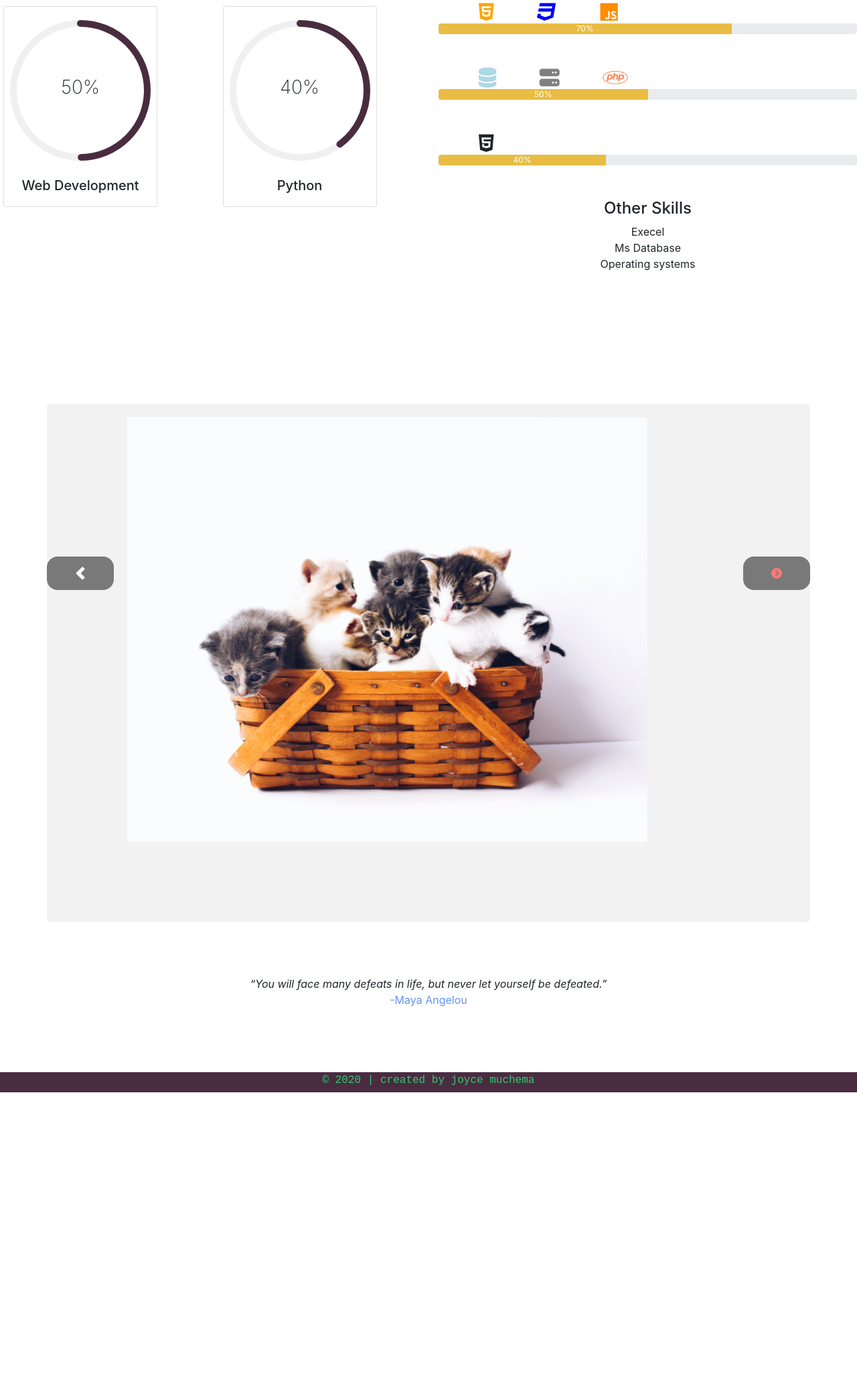
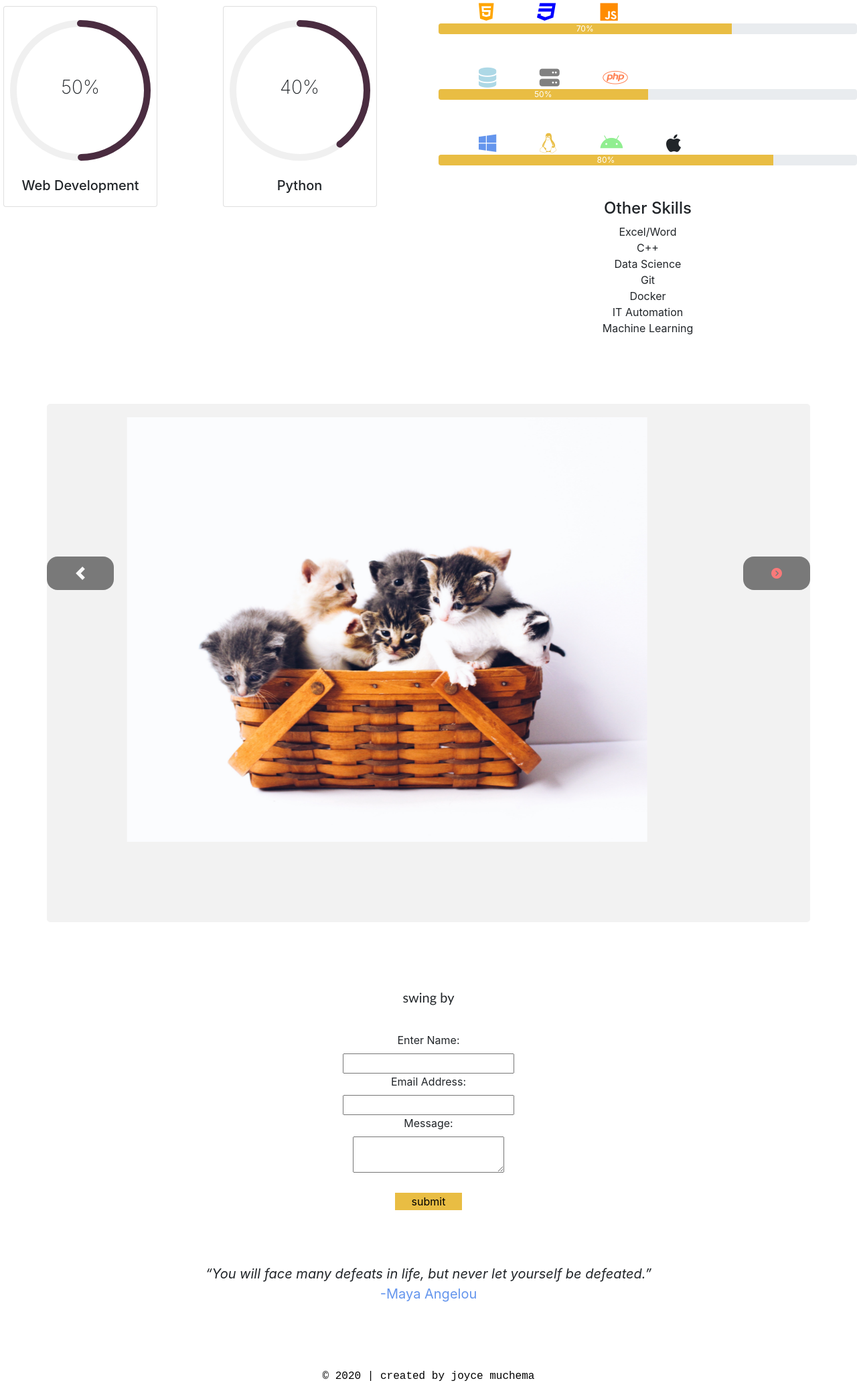
Before and after one commit to joycemuch/joycemuch.github.io, a plain HTML site: page index.htm in a window 1280 px wide. Shown: the part 1347-3430 px from the top of the page at 67% size. Before the commit the page ends 2978 px from the top, so only its background shows below. Drawn offline with nearby package versions, Linux system fonts and the light colour scheme; a small style sheet from the web is missing.

Commit message:
updated files

```diff
--- a/css/style.css
+++ b/css/style.css
@@ -349,21 +349,57 @@ padding: 0% 90px;
   text-align: center;
 
 }
+
+
+.contact{
+margin-top: 100px;
+text-align: center;
+
+
+
+
+}
+
+input[type=submit]{
+  background-color: #e9bd43;
+  border: none;
+  width: 100px;
+
+
+
+
+}
+
+
 q{
   font-style: italic;
+  fo
 }
 .mySlides .author{
   color: cornflowerblue;
 
 }
 
+.slideshow{
+
+font-size: 20px;
+
+
+}
+
+
+
+
+
+
 
 footer{
-  height:30px;
+
   text-align: center;
   font-family: 'Courier New', Courier, monospace;
-  color: #2ecc71;
-  background-color: #4a2c40;
+  color:black;
+
+  margin-bottom: 0px;
 }
 
 
@@ -380,7 +416,7 @@ color: red;
 size: 30px;
 
 }
-
+/*
 
 
 
@@ -419,7 +455,7 @@ input[type=submit] {
 
 input[type=submit]:hover {
   background-color: #45a049;
-}
+} */
 
 .container {
   border-radius: 5px;
--- a/index.htm
+++ b/index.htm
@@ -17,20 +17,10 @@
 <script src="https://cdn.jsdelivr.net/npm/popper.js@1.16.1/dist/umd/popper.min.js" integrity="sha384-9/reFTGAW83EW2RDu2S0VKaIzap3H66lZH81PoYlFhbGU+6BZp6G7niu735Sk7lN" crossorigin="anonymous"></script>
 <script src="https://stackpath.bootstrapcdn.com/bootstrap/4.5.2/js/bootstrap.min.js" integrity="sha384-B4gt1jrGC7Jh4AgTPSdUtOBvfO8shuf57BaghqFfPlYxofvL8/KUEfYiJOMMV+rV" crossorigin="anonymous"></script>
 
-    <title>Document</title>
+    <title>Joyce Muchema</title>
 </head>
 
-<!--
- <div id="header">
- <div id="call">
-    <i class="fab fa-telegram-plane">    Call/Message: </i>
-
-     +254 791912477  / +254 754185810
- </div>
-
- </div>
-  -->
-<div class="image">
+<div class="image" id="home">
 
   <div id="header">
     <div id="call">
@@ -49,11 +39,11 @@
 
 
      <div class="item-list">
-     <li><a href="" class="active">Home</a></li>
-     <li><a href="">About me</a></li>
-     <li><a href="">Skills</a></li>
-     <li><a href="">My Projects</a></li>
-     <li><a href="">Contacts</a></li>
+     <li><a href="#home" class="active">Home</a></li>
+     <li><a href="#about">About me</a></li>
+     <li><a href="#skill">Skills</a></li>
+     <li><a href="#demo">My Projects</a></li>
+     <li><a href="#contact">Contacts</a></li>
      </div>
 
     </div>
@@ -86,7 +76,7 @@
 
   </div>
 
-<div class="abtme " >
+<div class="abtme" id="about">
    <div class="row">
 
       <div class="col-md-8">
@@ -102,7 +92,7 @@
    </div>
 </div>
 
-<div class="skills ">
+<div class="skills"  id="skill">
 
 <div class="row">
   <div class="circular-progresas-bar col-25">
@@ -174,28 +164,28 @@
 
 
     <div class="imagery">
-      <i class="fab fa-html5"></i>
+      <i class="fab fa-windows" style="color: cornflowerblue;"></i>
+      <i class="fab fa-linux" style="color:#e9bd43;"></i>
+      <i class="fab fa-android" style="color: lightgreen;"></i>
+      <i class="fab fa-apple"></i>
+
     </div>
     <div class="progress">
-     <div class="progress-bar" style="width:40% ; background-color: #e9bd43;">40%</div>
+     <div class="progress-bar" style="width:80% ; background-color: #e9bd43;">80%</div>
     </div>
-
-<!--
-    <div class="imagery">
-      <i class="fab fa-html5"></i>
-    </div>
-    <div class="progress">
-     <div class="progress-bar" style="width:70%">70%</div>
-    </div>  -->
 
 
 
     <!-- other skills -->
          <div class="os">
            <h4>Other Skills</h4>
-             <li>Execel </li>
-             <li>Ms Database</li>
-             <li>Operating systems</li>
+             <li>Excel/Word </li>
+             <li>C++</li>
+             <li>Data Science</li>
+             <li>Git</li>
+             <li>Docker</li>
+             <li>IT Automation</li>
+             <li>Machine Learning</li>
 
 
          </div>
@@ -204,19 +194,6 @@
 
 
   </div>
-
-
-
-
-
-
-
-
-
-
-
-
-
 
 
 </div>
@@ -268,8 +245,26 @@
 
 <!-- contact info -->
 
+<div class="contact" id="contact">
+<h5 style="margin-bottom: 40px; font-family: 'Gill Sans', 'Gill Sans MT', Calibri, 'Trebuchet MS', sans-serif;">swing by</h5>
+<div class="form">
+    <form method="post" name="myemailform" action=mailto:joycemuchema036@gmail.com>
+
+      <label for="fname">Enter Name:</label><br>
+      <input type="text" name="name"><br>
 
 
+      <label for="email">Email Address:</label><br>
+      <input type="text" name="email"><br>
+
+
+      <label for="text">Message:</label><br>
+      <textarea name="message"></textarea><br>
+      <br>
+      <input type="submit" value="submit">
+      </form>
+</div
+</div>
 
 
 
@@ -307,6 +302,24 @@
   </div>
 
 
+
+
+
+
+
+
+
+
+
+
+
+
+
+
+
+
+
+
   <script>
 
     var slideIndex = 0;
```
